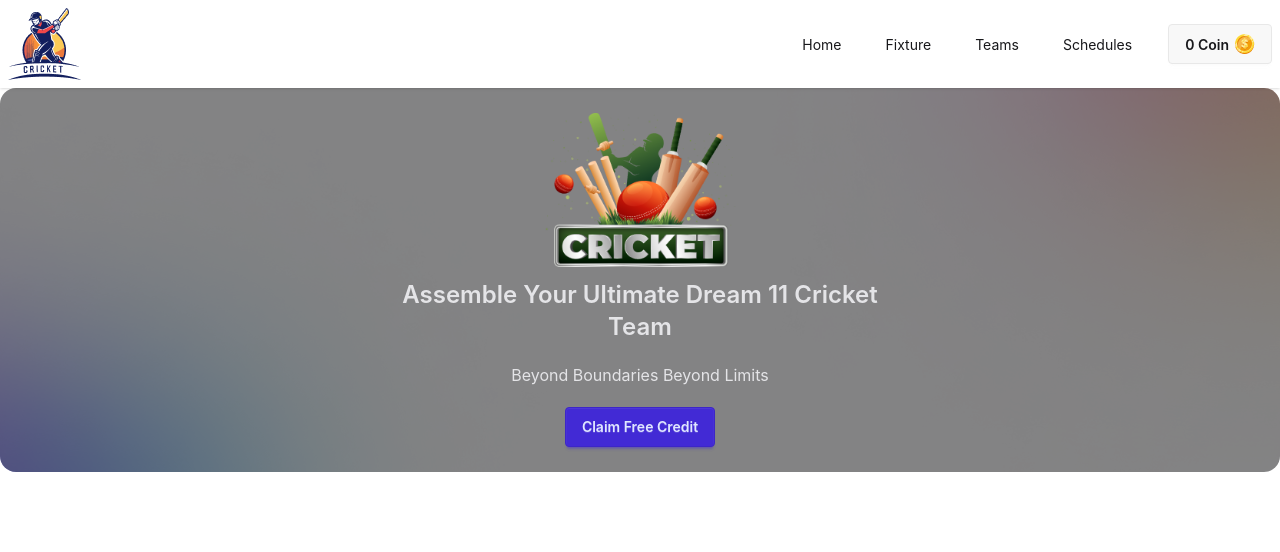
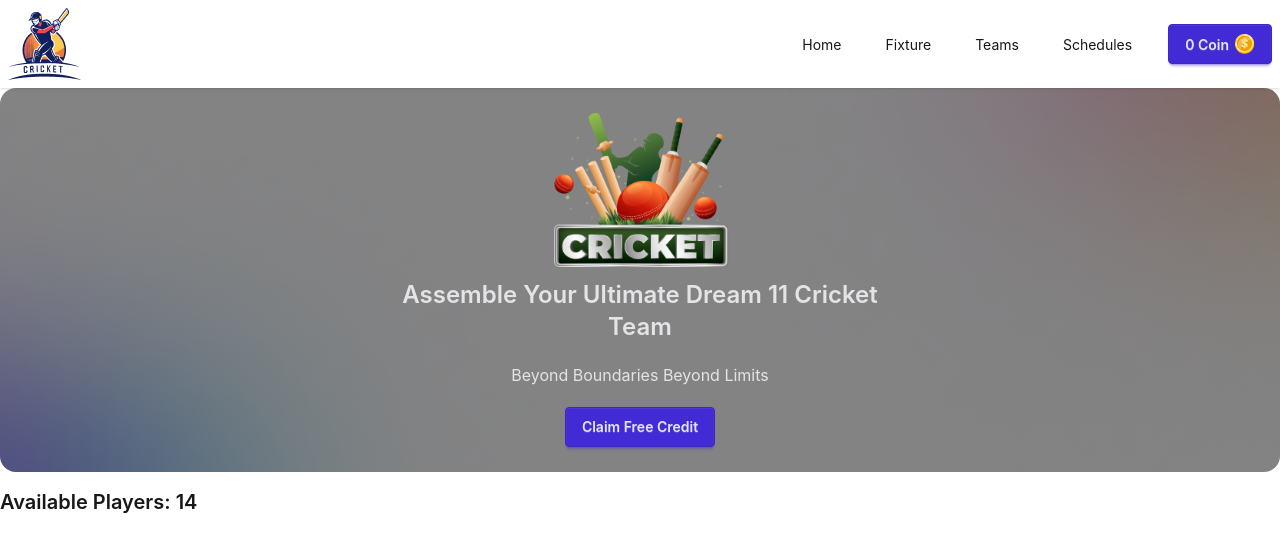
Before and after one commit to probillal/bpl-dream-11, a React (Vite) app: page / in a window 1280 px wide. Shown: the top 552 px of the page. Built offline with nearby package versions, Linux system fonts and the light colour scheme.

Commit message:
Json data loded

```diff
--- /dev/null
+++ b/public/playerData.json
@@ -0,0 +1,131 @@
+[
+  {
+    "playerName": "Shakib Al Hasan",
+    "playerCountry": "Bangladesh",
+    "playerType": "All-rounder",
+    "rating": 90,
+    "batStyle": "Left-hand bat",
+    "blowingStyle": "Left-arm orthodox",
+    "image": "https://img1.hscicdn.com/image/upload/f_auto,t_ds_square_w_320/lsci/db/PICTURES/CMS/319900/319957.png"
+  },
+  {
+    "playerName": "Virat Kohli",
+    "playerCountry": "India",
+    "playerType": "Batsman",
+    "rating": 95,
+    "batStyle": "Right-hand bat",
+    "blowingStyle": "Right-arm medium",
+    "image": "https://img1.hscicdn.com/image/upload/f_auto,t_ds_square_w_320/lsci/db/PICTURES/CMS/316400/316486.png"
+  },
+  {
+    "playerName": "Babar Azam",
+    "playerCountry": "Pakistan",
+    "playerType": "Batsman",
+    "rating": 93,
+    "batStyle": "Right-hand bat",
+    "blowingStyle": "Right-arm offbreak",
+    "image": "https://img1.hscicdn.com/image/upload/f_auto,t_ds_square_w_320/lsci/db/PICTURES/CMS/319900/319950.png"
+  },
+  {
+    "playerName": "Joe Root",
+    "playerCountry": "England",
+    "playerType": "Batsman",
+    "rating": 92,
+    "batStyle": "Right-hand bat",
+    "blowingStyle": "Right-arm offbreak",
+    "image": "https://img1.hscicdn.com/image/upload/f_auto,t_ds_square_w_320/lsci/db/PICTURES/CMS/316400/316438.png"
+  },
+  {
+    "playerName": "Kane Williamson",
+    "playerCountry": "New Zealand",
+    "playerType": "Batsman",
+    "rating": 91,
+    "batStyle": "Right-hand bat",
+    "blowingStyle": "Right-arm offbreak",
+    "image": "https://img1.hscicdn.com/image/upload/f_auto,t_ds_square_w_320/lsci/db/PICTURES/CMS/316400/316470.png"
+  },
+  {
+    "playerName": "Steve Smith",
+    "playerCountry": "Australia",
+    "playerType": "Batsman",
+    "rating": 94,
+    "batStyle": "Right-hand bat",
+    "blowingStyle": "Right-arm legbreak",
+    "image": "https://img1.hscicdn.com/image/upload/f_auto,t_ds_square_w_320/lsci/db/PICTURES/CMS/316400/316474.png"
+  },
+
+  {
+    "playerName": "Ben Stokes",
+    "playerCountry": "England",
+    "playerType": "All-rounder",
+    "rating": 89,
+    "batStyle": "Left-hand bat",
+    "blowingStyle": "Right-arm fast-medium",
+    "image": "https://img1.hscicdn.com/image/upload/f_auto,t_ds_square_w_320/lsci/db/PICTURES/CMS/316400/316441.png"
+  },
+
+  {
+    "playerName": "Mushfiqur Rahim",
+    "playerCountry": "Bangladesh",
+    "playerType": "Wicketkeeper-Batsman",
+    "rating": 88,
+    "batStyle": "Right-hand bat",
+    "blowingStyle": "Right-arm offbreak",
+    "image": "https://upload.wikimedia.org/wikipedia/commons/3/3f/Mushfiqur_Rahim.jpg"
+  },
+  {
+    "playerName": "Lasith Malinga",
+    "playerCountry": "Sri Lanka",
+    "playerType": "Bowler",
+    "rating": 91,
+    "batStyle": "Right-hand bat",
+    "blowingStyle": "Right-arm fast",
+    "image": "https://upload.wikimedia.org/wikipedia/commons/4/4e/Lasith_Malinga_2016.jpg"
+  },
+  {
+    "playerName": "Mahmudullah Riyad",
+    "playerCountry": "Bangladesh",
+    "playerType": "All-rounder",
+    "rating": 87,
+    "batStyle": "Right-hand bat",
+    "blowingStyle": "Right-arm offbreak",
+    "image": "https://upload.wikimedia.org/wikipedia/commons/0/0b/Mahmudullah_Riyad.jpg"
+  },
+
+  {
+    "playerName": "Hardik Pandya",
+    "playerCountry": "India",
+    "playerType": "All-rounder",
+    "rating": 88,
+    "batStyle": "Right-hand bat",
+    "blowingStyle": "Right-arm medium-fast",
+    "image": "https://img1.hscicdn.com/image/upload/f_auto,t_ds_square_w_320/lsci/db/PICTURES/CMS/319900/319952.png"
+  },
+  {
+    "playerName": "Jasprit Bumrah",
+    "playerCountry": "India",
+    "playerType": "Bowler",
+    "rating": 92,
+    "batStyle": "Right-hand bat",
+    "blowingStyle": "Right-arm fast",
+    "image": "https://img1.hscicdn.com/image/upload/f_auto,t_ds_square_w_320/lsci/db/PICTURES/CMS/319900/319951.png"
+  },
+  {
+    "playerName": "Mitchell Starc",
+    "playerCountry": "Australia",
+    "playerType": "Bowler",
+    "rating": 91,
+    "batStyle": "Left-hand bat",
+    "blowingStyle": "Left-arm fast",
+    "image": "https://img1.hscicdn.com/image/upload/f_auto,t_ds_square_w_320/lsci/db/PICTURES/CMS/316400/316476.png"
+  },
+  {
+    "playerName": "Trent Boult",
+    "playerCountry": "New Zealand",
+    "playerType": "Bowler",
+    "rating": 90,
+    "batStyle": "Right-hand bat",
+    "blowingStyle": "Left-arm fast-medium",
+    "image": "https://img1.hscicdn.com/image/upload/f_auto,t_ds_square_w_320/lsci/db/PICTURES/CMS/316400/316469.png"
+  }
+]
--- a/src/App.jsx
+++ b/src/App.jsx
@@ -1,13 +1,28 @@
+import { Suspense } from "react";
 import "./App.css";
 import Banner from "./Components/Banner/Banner";
 import Navbar from "./Components/Navbar/Navbar";
+import Players from "./Components/Players/Players";
+
+const fetchPlayers = async () => {
+  const res = await fetch("/playerData.json");
+  return res.json();
+};
 
 function App() {
+  const playersPromise = fetchPlayers();
   return (
     <>
       <div>
         <Navbar></Navbar>
         <Banner></Banner>
+        <Suspense
+          fallback={
+            <span className="loading loading-spinner loading-lg"></span>
+          }
+        >
+          <Players playersPromise={playersPromise}></Players>
+        </Suspense>
       </div>
     </>
   );
--- a/src/Components/Navbar/Navbar.jsx
+++ b/src/Components/Navbar/Navbar.jsx
@@ -62,7 +62,7 @@ const Navbar = () => {
             </li>
           </ul>
         </div>
-        <a className="btn">
+        <a className="btn btn-primary">
           0 Coin <img src={currencyCoin} alt={currencyCoin} />
         </a>
       </div>
--- /dev/null
+++ b/src/Components/Players/Players.jsx
@@ -0,0 +1,16 @@
+import React, { use } from "react";
+
+const Players = ({ playersPromise }) => {
+  //   console.log(playersPromise);
+  const players = use(playersPromise);
+  console.log(players);
+  return (
+    <div className="container mx-auto">
+      <h2 className="text-xl font-semibold mt-4">
+        Available Players: {players.length}
+      </h2>
+    </div>
+  );
+};
+
+export default Players;
```
